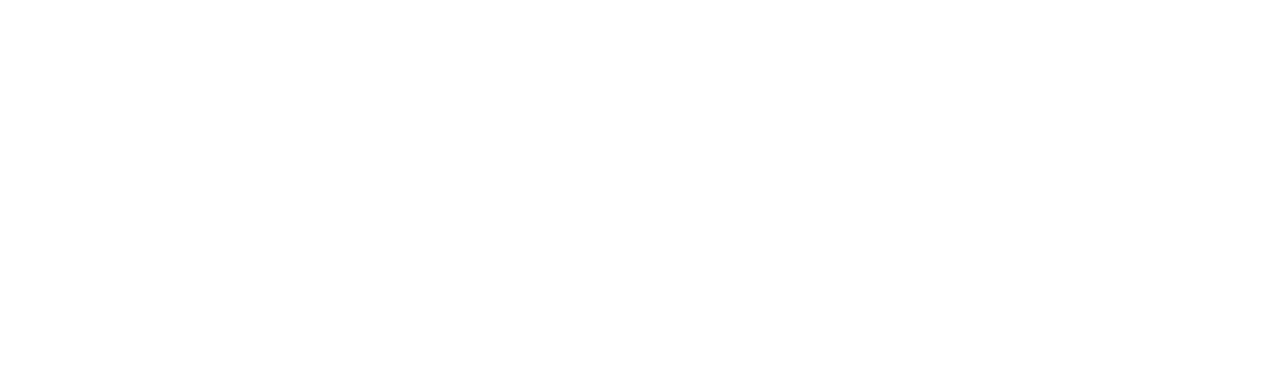
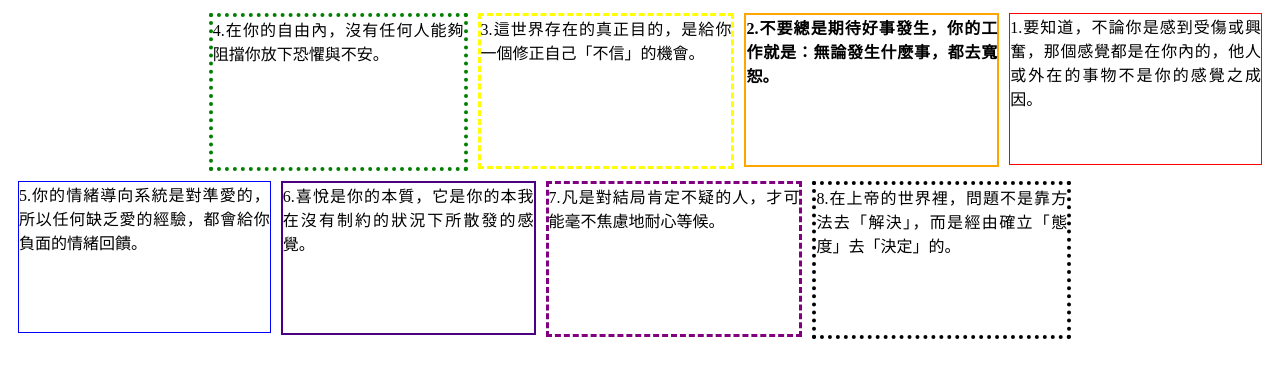
Before and after one commit to Brian-ex/Brian-ex.github.io, a plain HTML site: page B2A49/課堂作業04/index.html in a window 1280 px wide. Drawn offline with Linux system fonts and the light colour scheme; a web font is replaced by a local one.

Commit message:
課堂作業04

```diff
--- a/B2A49/課堂作業04/index.html
+++ b/B2A49/課堂作業04/index.html
@@ -1,29 +1,110 @@
 <html>
 <head>
 	<meta charset="UTF-8">
-		<title>家庭作業03</title>
+		<title>家庭作業04</title>
 	<style>
+        @font-face {
+            font-family: MyFont01;
+            src: url('宗楷體.ttf');
+        }
+        @font-face {
+            font-family: MyFont02;
+            src: url('竹風體01.ttf');
+            src: url('竹風體02.ttf');
+        }
 		div {
 			margin: 5px;
 			text-align: justify;
-			line-height: 30px;
-		}
-        img {
-            width: 70%;
         }
-		span {
-			  color: red;
-			  font-weight: bolder;
-		}
-        table {
-               border-color: doderblue;
-        }
+        .box1{
+            width: 20%;
+            height: 150px;
+            float: right;
+            border-style: solid;
+            border-width: 1px;
+            font-family: MyFont01;
+            border-color: red;
+         }
+        .box2{
+            width: 20%;
+            height: 150px;
+            float: right;
+            border-style: double;
+            border-width: 2px;
+            font-family: MyFont02;
+            border-color: orange;
+         }
+        .box3{
+            width: 20%;
+            height: 150px;
+            float: right;
+            border-style: dashed;
+            border-width: 3px;
+            font-family: "微軟正黑體";
+            border-color: yellow;
+         }
+        .box4{
+            width: 20%;
+            height: 150px;
+            float: right;
+            border-style: dotted;
+            border-width: 4px;
+            font-family: "標楷體";
+            border-color: green;
+         }
+        .box5{
+            width: 20%;
+            height: 150px;
+            float: left;
+            border-style: solid;
+            border-width: 1px;
+            font-family: MyFont01;
+            border-color: blue;
+         }
+         .box6{
+            width: 20%;
+            height: 150px;
+            float: left;
+            border-style: double;
+            border-width: 2px;
+            font-family: MyFont02;
+            border-color: indigo;
+         }
+        .box7{
+            width: 20%;
+            height: 150px;
+            float: left;
+            border-style: dashed;
+            border-width: 3px;
+            font-family: "微軟正黑體";
+            border-color: purple;
+         }
+        .box8{
+            width: 20%;
+            height: 150px;
+            float: left;
+            border-style: dotted;
+            border-width: 4px;
+            font-family: "標楷體";
+            border-color: black;
+         }
+
 
 	</style>
 </head>
 	<body>
 
 <div>
-    <div class = "box1"></div>
-    <div class = "box2"></div>
+    <div class = "box1"><a> 1.要知道，不論你是感到受傷或興奮，那個感覺都是在你內的，他人或外在的事物不是你的感覺之成因。</a></div>
+    <div class = "box2"><b> 2.不要總是期待好事發生，你的工作就是：無論發生什麼事，都去寬恕。</b></div>
+    <div class = "box3"><c> 3.這世界存在的真正目的，是給你一個修正自己「不信」的機會。</c></div>
+    <div class = "box4"><d> 4.在你的自由內，沒有任何人能夠阻擋你放下恐懼與不安。</d></div>
 </div>
+
+
+<div>
+    <div class = "box5"><e> 5.你的情緒導向系統是對準愛的，所以任何缺乏愛的經驗，都會給你負面的情緒回饋。</e></div>
+    <div class = "box6"><f> 6.喜悅是你的本質，它是你的本我在沒有制約的狀況下所散發的感覺。</f></div>
+    <div class = "box7"><g> 7.凡是對結局肯定不疑的人，才可能毫不焦慮地耐心等候。</g></div>
+    <div class = "box8"><h> 8.在上帝的世界裡，問題不是靠方法去「解決」，而是經由確立「態度」去「決定」的。</h></div>
+</div>
```
Also changed, not shown: 3 other files.
